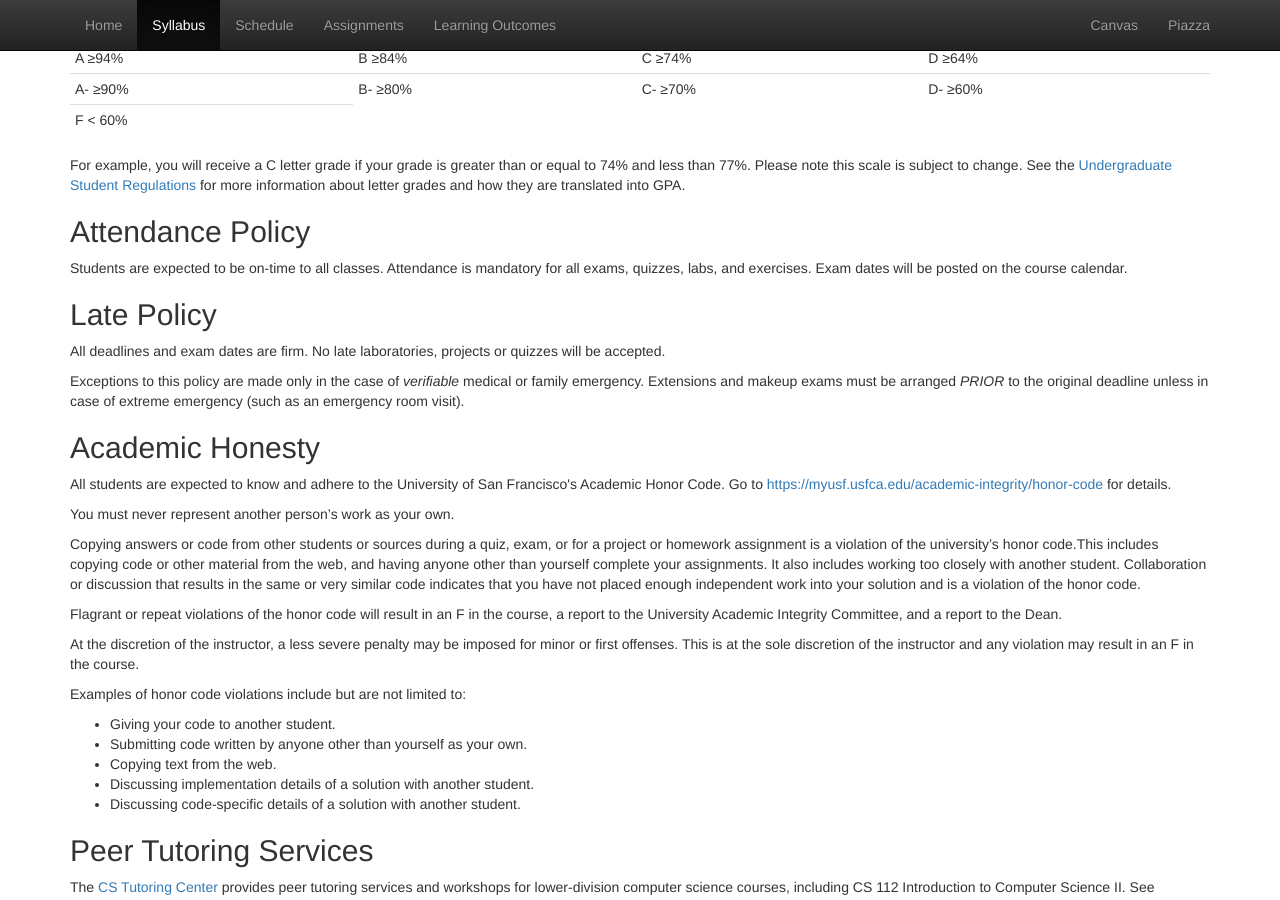
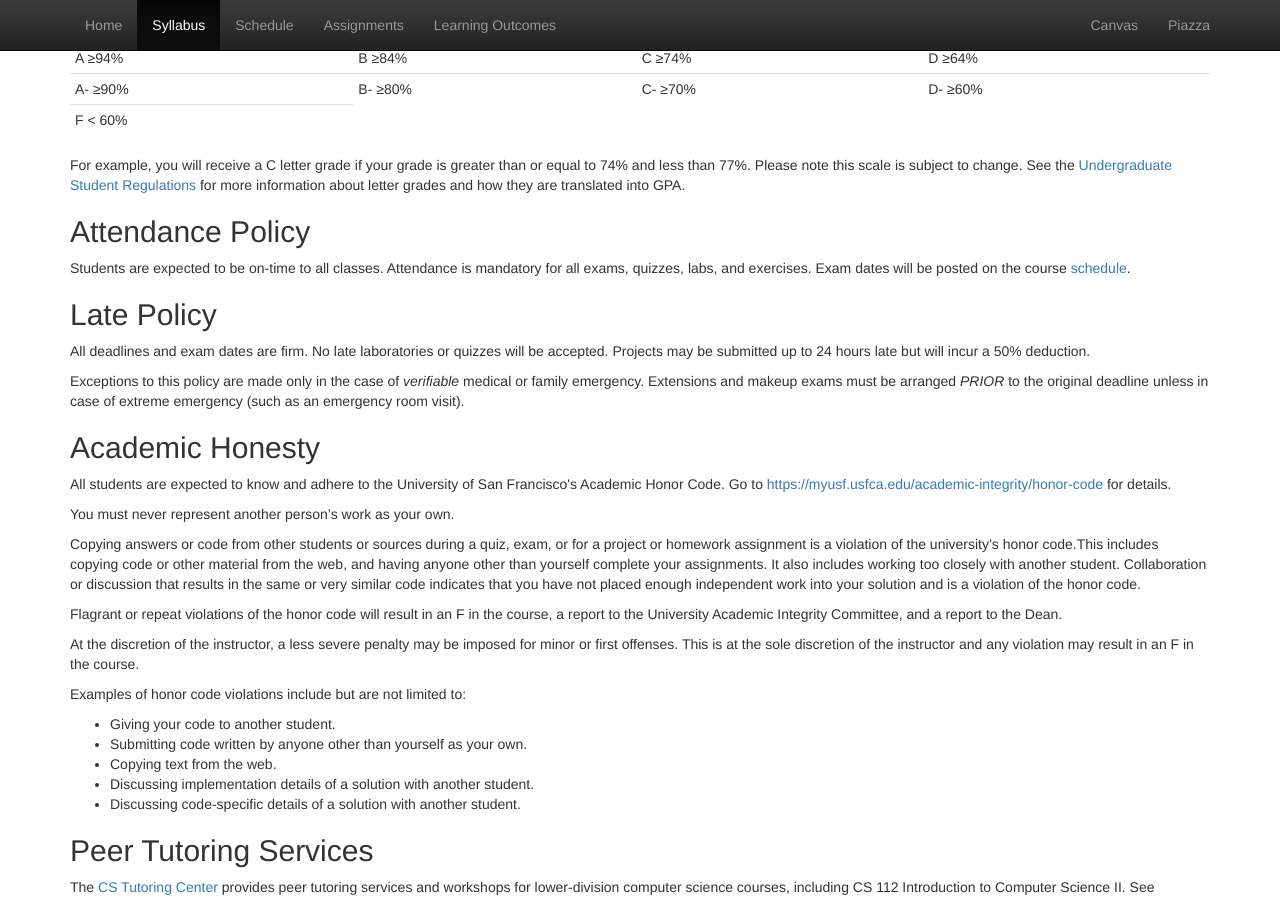
Before and after one commit to CS112-F16/cs112-f16.github.io, a Jekyll site: the page built from syllabus.html, in a window 1280 px wide and 900 px high, scrolled down 1977 px. Built offline with Jekyll 4.4.1, drawn with Linux system fonts in a browser that asks for light colours.

Commit message:
update syllabus

```diff
--- a/syllabus.html
+++ b/syllabus.html
@@ -125,10 +125,10 @@ Letter grades will be assigned according to the following scale:
 For example, you will receive a C letter grade if your grade is greater than or equal to 74% and less than 77%. Please note this scale is subject to change. See the <a href="http://www.usfca.edu/catalog/regulations/student/">Undergraduate Student Regulations</a> for more information about letter grades and how they are translated into GPA.
 
 <h2>Attendance Policy</h2>
-<p>Students are expected to be on-time to all classes. Attendance is mandatory for all exams, quizzes, labs, and exercises. Exam dates will be posted on the course calendar.</p>
+<p>Students are expected to be on-time to all classes. Attendance is mandatory for all exams, quizzes, labs, and exercises. Exam dates will be posted on the course <a href="/schedule.html">schedule</a>.</p>
 
 <h2>Late Policy</h2>
-<p>All deadlines and exam dates are firm. No late laboratories, projects or quizzes will be accepted. </p>
+<p>All deadlines and exam dates are firm. No late laboratories or quizzes will be accepted. Projects may be submitted up to 24 hours late but will incur a 50% deduction.</p>
 <p>Exceptions to this policy are made only in the case of <i>verifiable</i> medical or family emergency. Extensions and makeup exams must be arranged <i>PRIOR</i> to the original deadline unless in case of extreme emergency (such as an emergency room visit).</p>
 
 <h2>Academic Honesty</h2>
```
Also changed, not shown: 1 other file.
